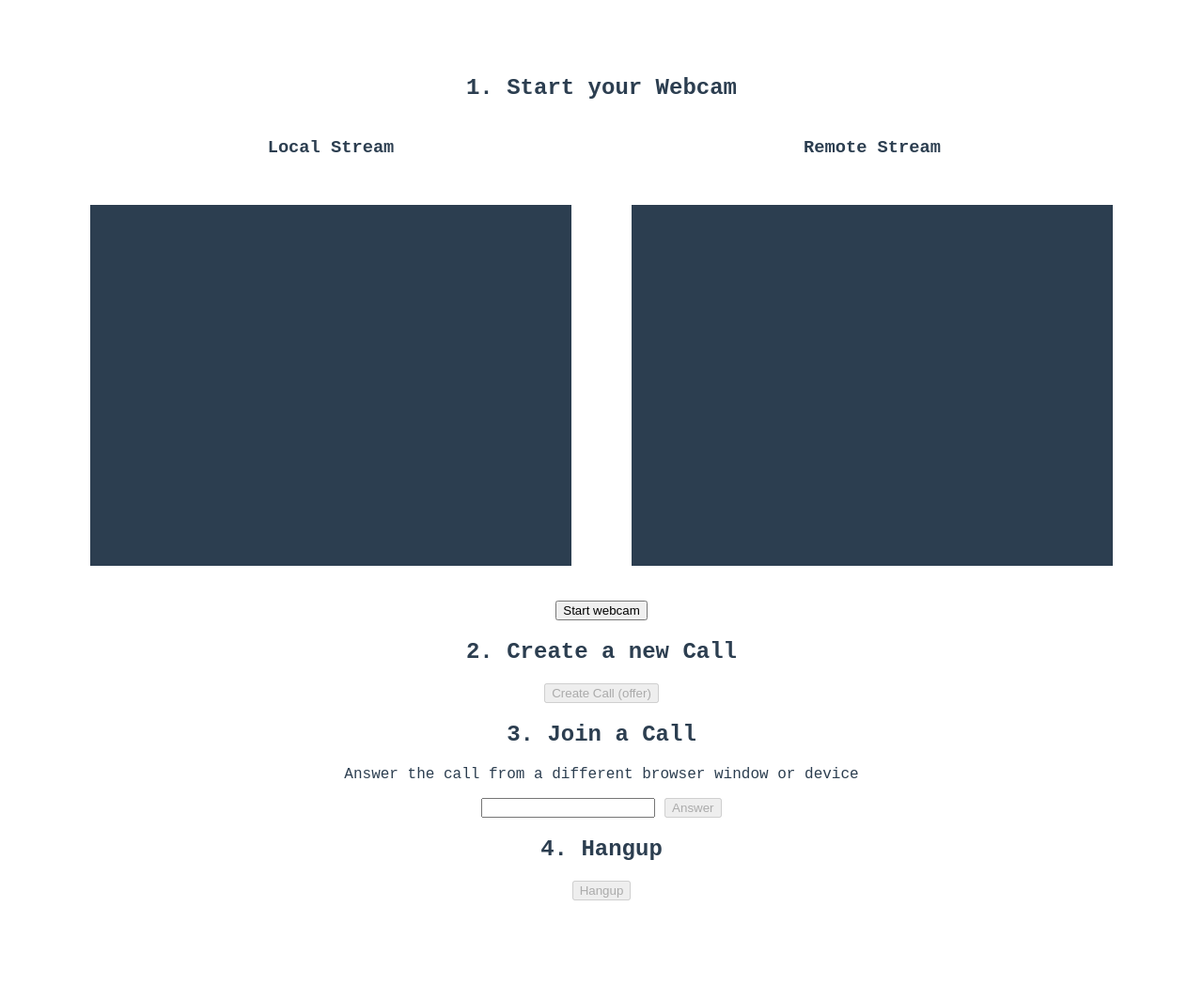
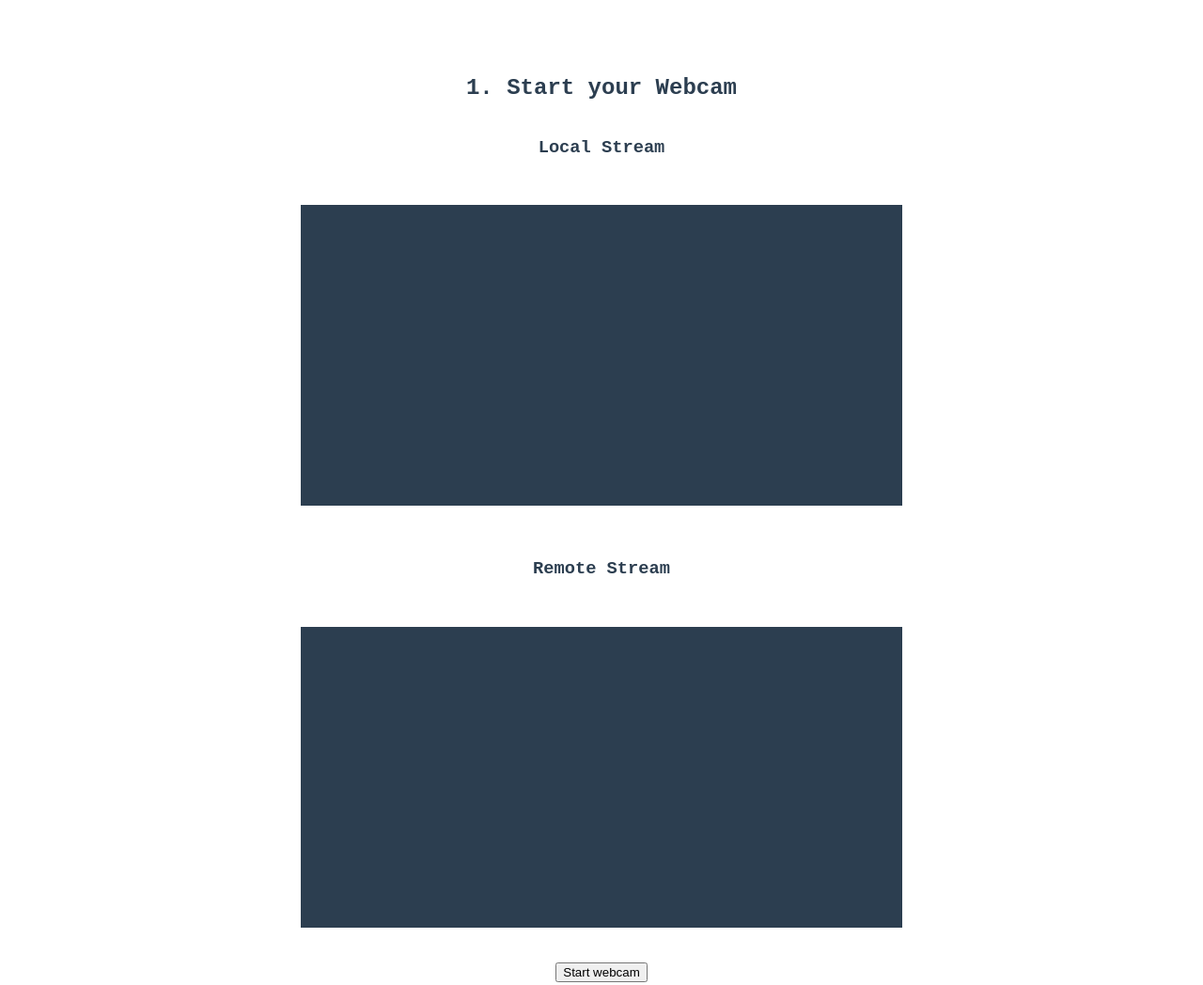
Before and after one commit to sabbCodes/videoCall.Js, a website built with Vite: page index.html in a window 1280 px wide. Shown: the top 1048 px of the page at 94% size. Built offline with nearby package versions, Linux system fonts and the light colour scheme; some packages are replaced by stand-ins of ours; a web font is replaced by a local one.

Commit message:
css style altered

```diff
--- a/style.css
+++ b/style.css
@@ -1,4 +1,4 @@
-@import url('https://fonts.googleapis.com/css2?family=Syne+Mono&display=swap');
+/* @import url('https://fonts.googleapis.com/css2?family=Syne+Mono&display=swap');
 
 body {
   font-family: 'Syne Mono', monospace;
@@ -20,4 +20,61 @@ video {
   display: flex;
   align-items: center;
   justify-content: center;
+} */
+
+
+
+
+@import url('https://fonts.googleapis.com/css2?family=Syne+Mono&display=swap');
+
+body {
+  font-family: 'Syne Mono', monospace;
+  -webkit-font-smoothing: antialiased;
+  -moz-osx-font-smoothing: grayscale;
+  text-align: center;
+  color: #2c3e50;
+  margin: 80px 10px;
 }
+
+video {
+  width: 90vw;
+  height: auto;
+  margin: 2rem;
+  background: #2c3e50;
+}
+
+.videos {
+  display: flex;
+  flex-direction: column;
+  align-items: center;
+  justify-content: center;
+}
+
+@media (min-width: 768px) {
+  video {
+    width: 70vw;
+  }
+}
+
+@media (min-width: 1024px) {
+  video {
+    width: 50vw;
+  }
+
+  .videos {
+    flex-direction: row;
+    flex-wrap: wrap;
+  }
+}
+
+@media (min-width: 1440px) {
+  video {
+    width: 40vw;
+    height: 30vw;
+  }
+
+  .videos {
+    flex-direction: row;
+    flex-wrap: nowrap;
+  }
+}
```
Also changed, not shown: index.html (line endings or trailing spaces).
